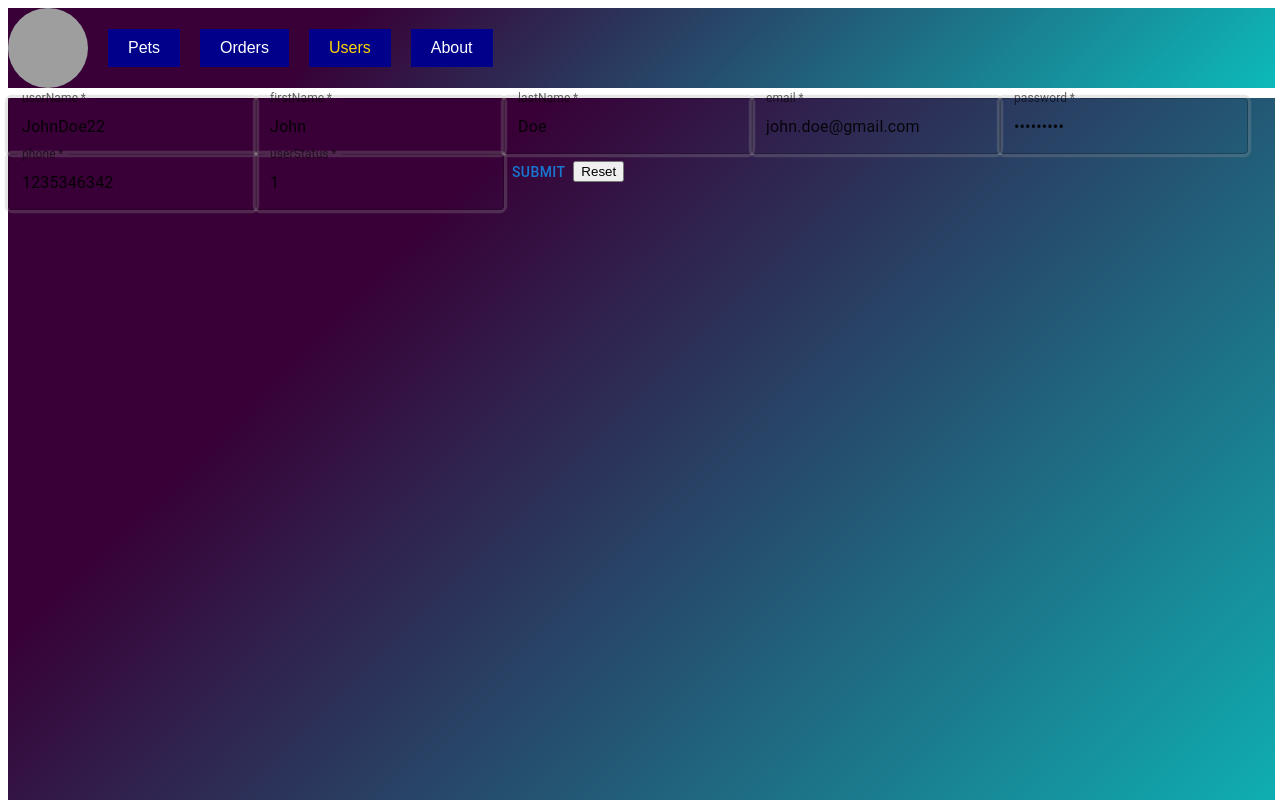
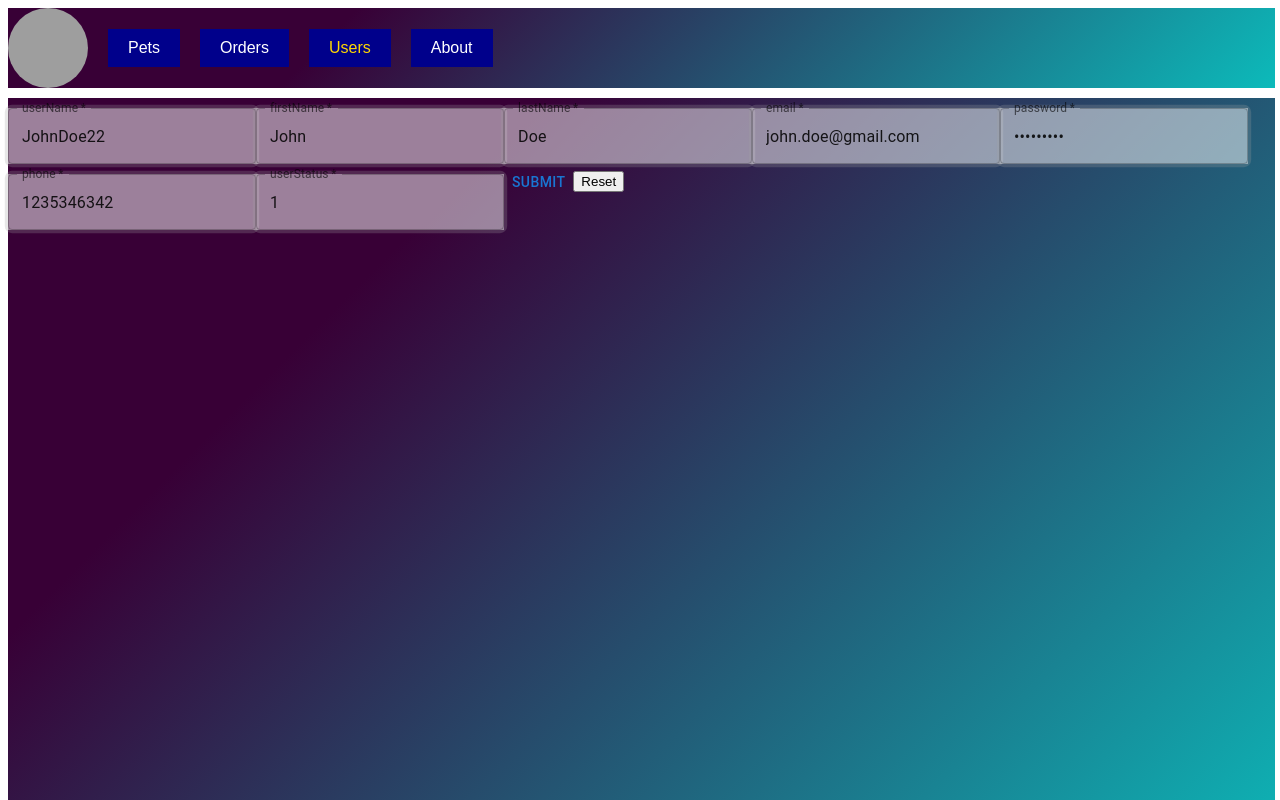
Before and after one commit to Yulian-21/pet-store-app, a React (Create React App) app: page /users in a window 1280 px wide. Shown: the top 800 px of the page. Built offline with nearby package versions, Linux system fonts and the light colour scheme; grey boxes are pictures that could not be loaded.

Commit message:
update logic

```diff
--- a/src/components/Form/CustomInput.tsx
+++ b/src/components/Form/CustomInput.tsx
@@ -6,29 +6,32 @@ type Props = {
     control: Control<FieldValues, any>;
     name: string;
     type: string;
+    id: string
+    value?: string;
 }
 
 const CustomInput = (props : Props) => {
 
-    const {control, name, type} = props
+    const {control, name, type, id} = props
 
     return (
         <Controller
             control={control}
             name={name}
             render={({
-                field: { onChange, onBlur, value, name, ref },
+                field: { onBlur, value, onChange, name, ref },
                 fieldState: { invalid, isTouched, isDirty, error },
                 formState,
             }) => (
                 <TextField
                     value={value}
                     type={type}
+                    style={{backgroundColor: 'rgba(255,255,255,0.5)', marginTop: '10px'}}
                     onChange={onChange}
                     onBlur={onBlur}
                     name={name}
                     required
-                    id="outlined-required"
+                    id={id}
                     label={name}
                 />
             )}
```
